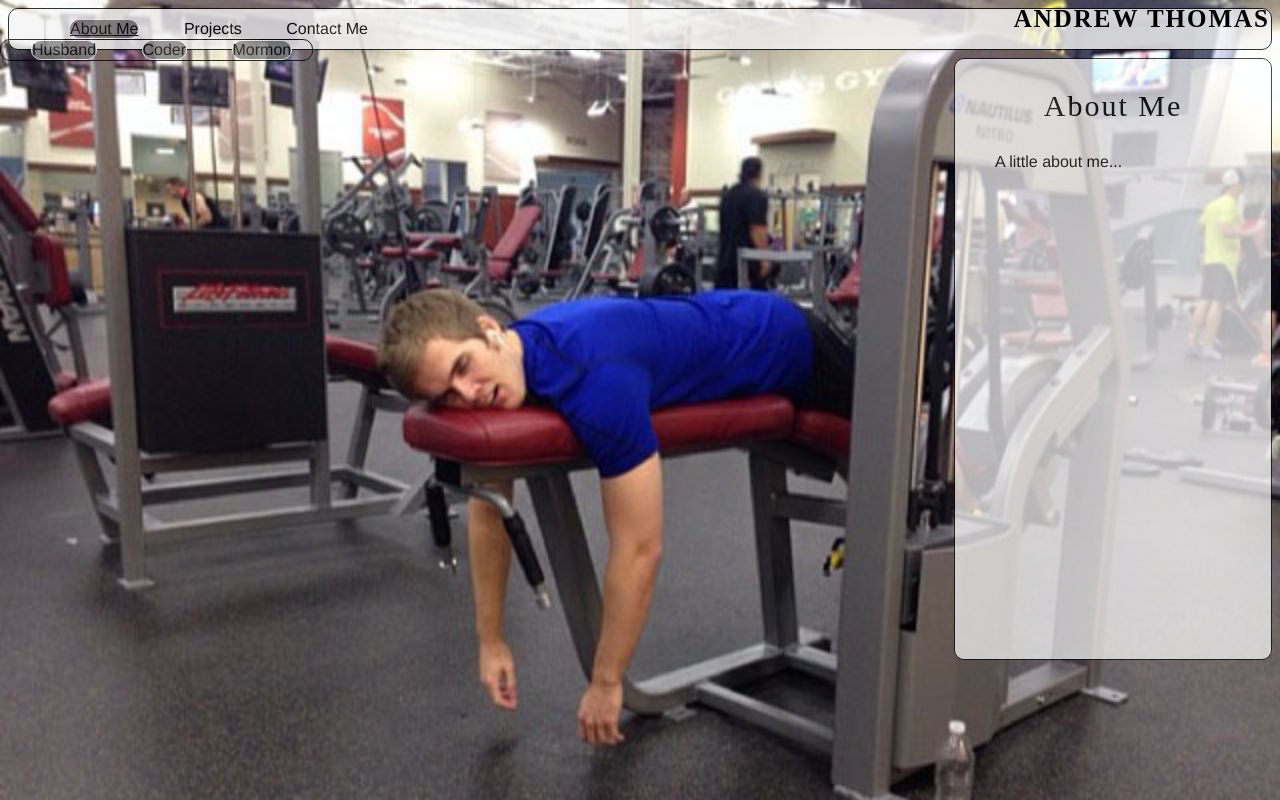
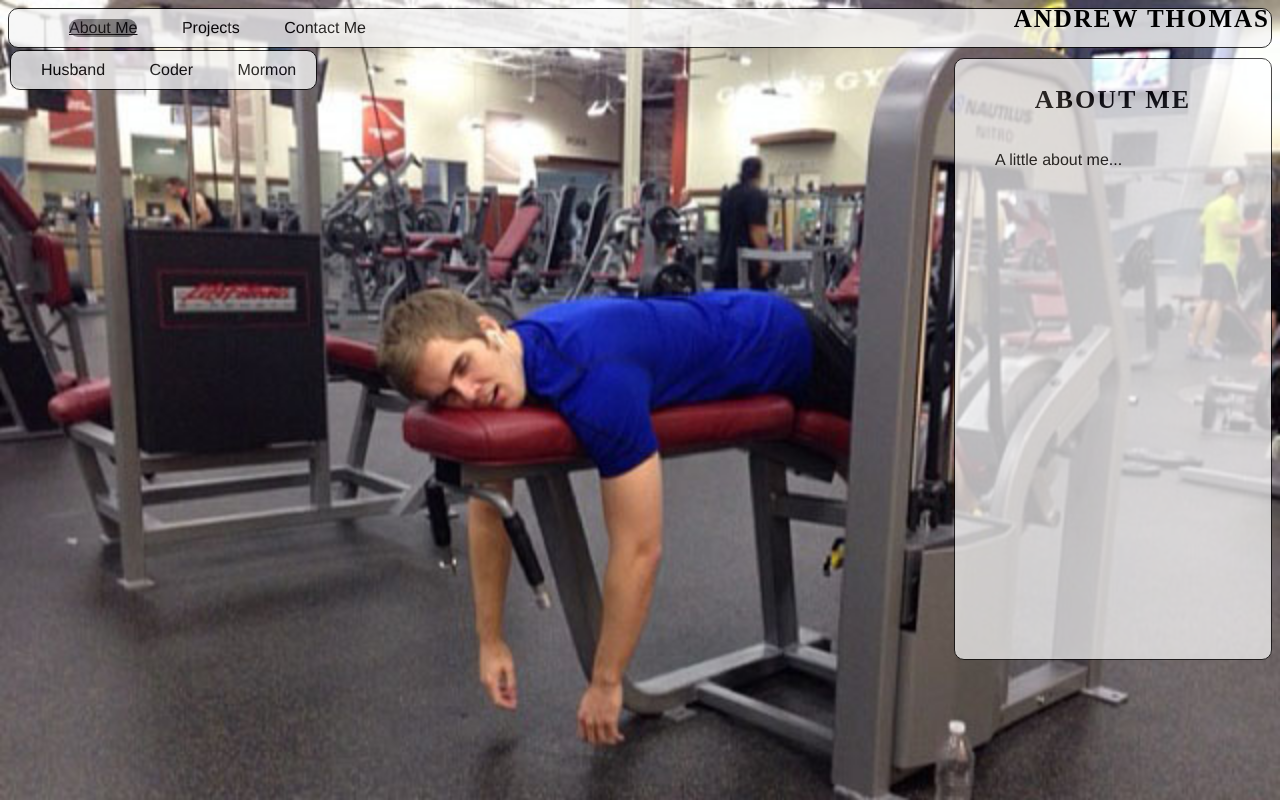
Before and after one commit to acthomas06/personal-profile, a plain HTML site: page index.html in a window 1280 px wide. In both pictures the pointer is over the link "About Me". Drawn offline with nearby package versions, Linux system fonts and the light colour scheme.

Commit message:
adds various styling

```diff
--- a/css/styles.css
+++ b/css/styles.css
@@ -56,12 +56,12 @@ ul#navigate li.home ul {
 	list-style: none;
 	background-color: #f5f5f5;
 	background: rgba(255,255,255,0);
-	left: -9999px;
+	display: none;
 	position: absolute;
 }
 
 ul#navigate li.home:hover ul {
-	display: block;
+	display: inline-block;
 }
 
 ul#navigate li.home ul a {
@@ -73,35 +73,35 @@ ul#navigate ul li {
 	float: none;
 }
 
-ul#navigate li.home:hover a{
-	padding: none;
+ul#navigate li.home a:hover{
+	border-radius: 10px;
 	background-color: gray;
-	border: 1px solid white;
-	border-radius: 10px;
 }
 
 ul#navigate li:hover a {
 	opacity: 1;
-	text-decoration: underline;
 }
 
 ul#navigate li:hover ul {
 	margin: 0 auto;
 	border: 1px solid black;
 	border-radius: 10px;
+	background-color: #f5f5f5;
+	padding-top: 10px;
+	padding-bottom: 10px;
 	padding-left: 10px;
-	left: 0;
+	left: 10px;
+	top: 50px;
+	float: right;
 }
 
 ul#navigate li:hover ul a {
-	cursor: auto;
 	opacity: .7;
 	text-decoration: none;
 }
 
-ul#navigate li:hover ul li a:hover {
+ul#navigate li ul li a:hover {
 	background-color: gray;
-	border: 1px solid white;
 	border-radius: 10px;
 	opacity: .5;
 }
@@ -140,10 +140,11 @@ section#primary{
 }
 
 section#primary div.sectitle {
-	margin: 0 auto;
 	font-family: "Weltron 2001";
-	font-size: 30px;
+	font-size: 26px;
 	letter-spacing: 2px;
-	display: block;
 	text-align: center;
+	text-transform: uppercase;
+	height: 50px;
+	font-weight: 600;
 }
--- a/index.html
+++ b/index.html
@@ -27,7 +27,7 @@
 					<li class="home">
 						<a href="#">Contact Me</a>
 						<ul>
-							<li class="menu_item"><a href="#">Email</a></li>
+							<li class="menu_item"><a href="mailto:acthomas06@gmail.com?Subject=Greetings">Email</a></li>
 							<li class="menu_item"><a href="#">Twitter</a></li>
 							<li class="menu_item"><a href="#">Facebook</a></li>
 						</ul>
```
